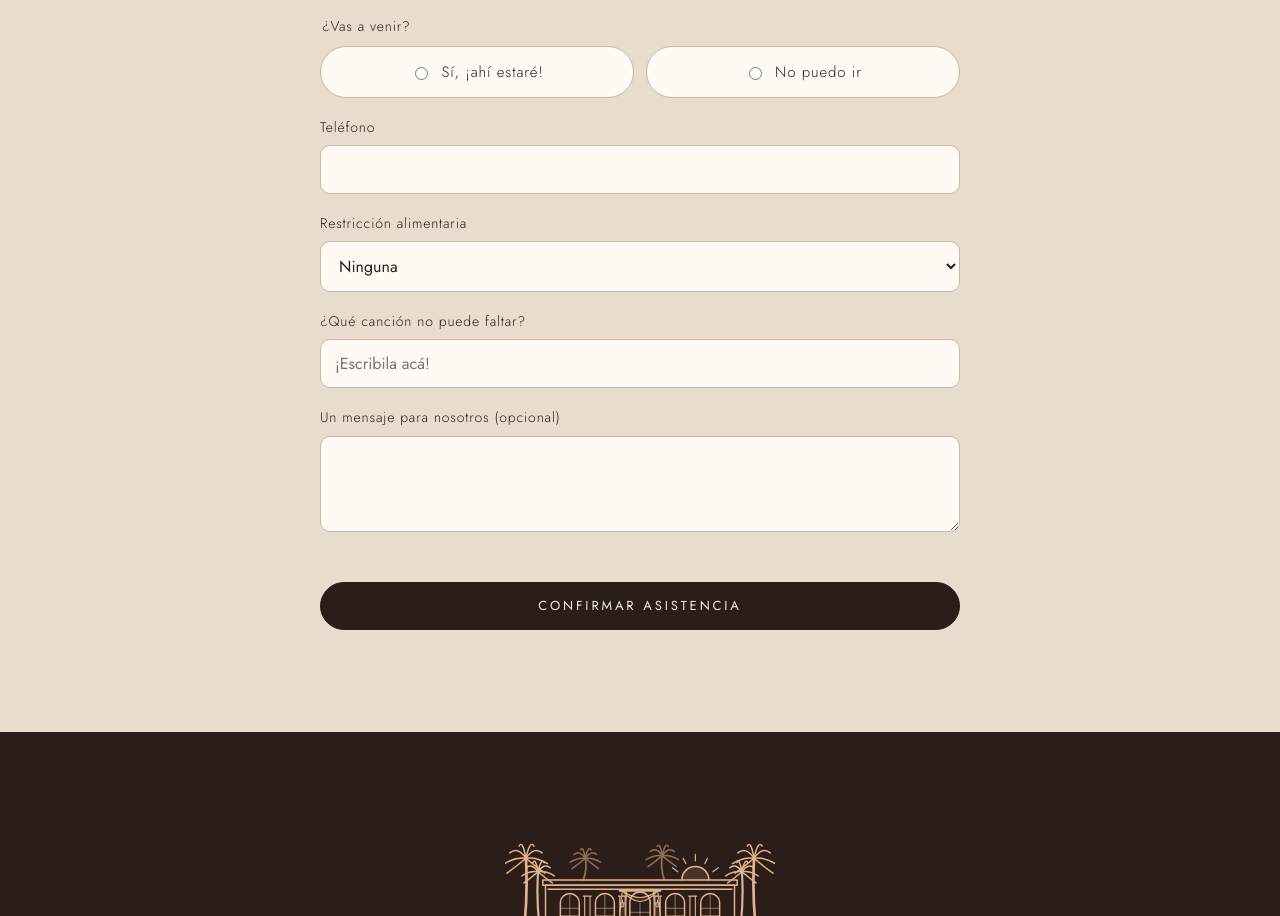
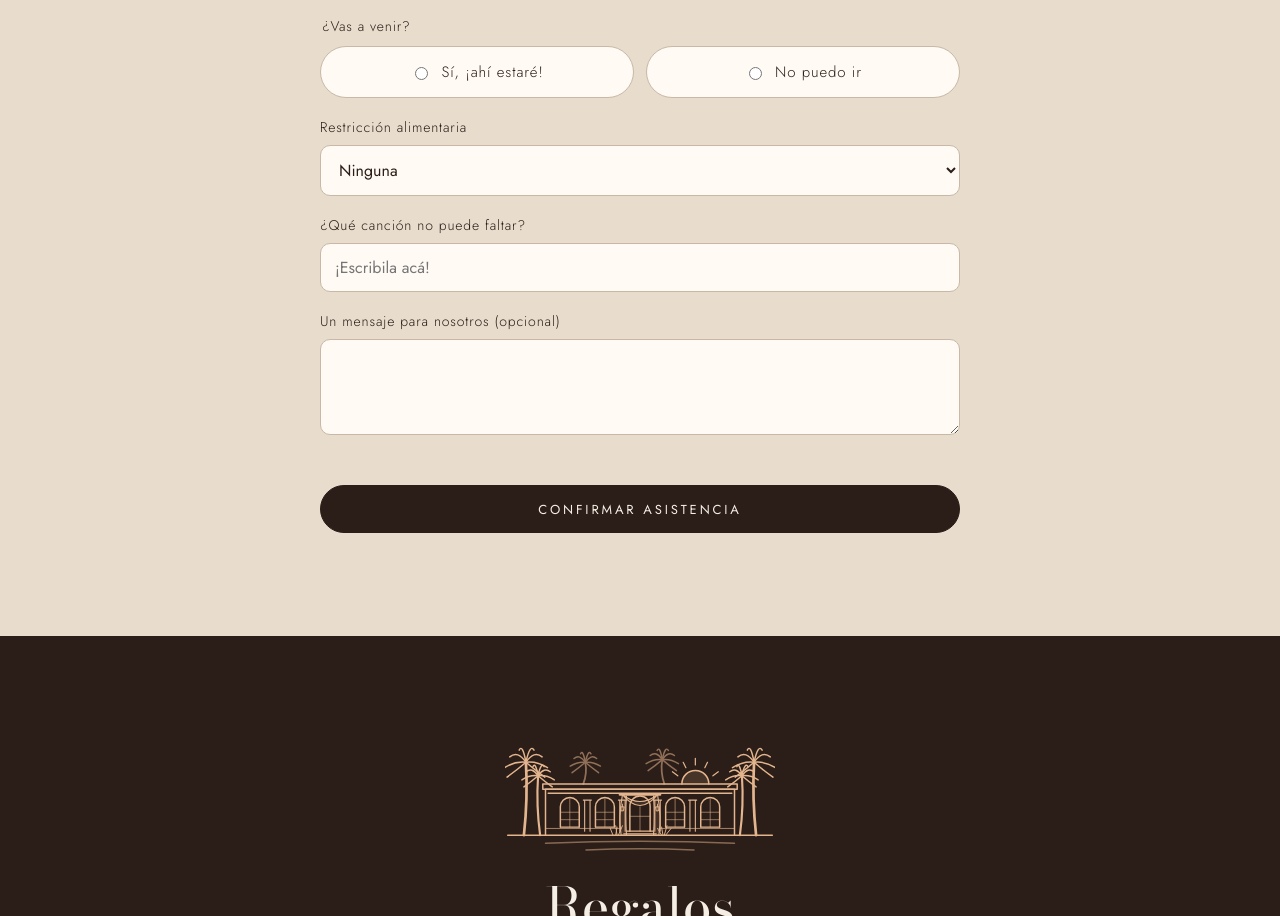
Before and after one commit to bustamantemanuela96-hash/Casamiento-Manu-y-Leo, a plain HTML site: page index.html in a window 1280 px wide. Shown: the part 2127-3043 px from the top of the page. Drawn offline with nearby package versions, Linux system fonts and the light colour scheme.

Commit message:
Sacar teléfono del formulario de asistencia
Co-Authored-By: Claude Opus 5.5 <noreply@anthropic.com>
Claude-Session: https://claude.ai/code/session_01MjjkWys4FzLE4Q9oLy5kFQ

```diff
--- a/index.html
+++ b/index.html
@@ -194,7 +194,6 @@ footer .n{font:400 34px "Bodoni Moda",serif;color:var(--cream)}
           <label><input type="radio" name="asiste" value="No"> No puedo ir</label>
         </div>
       </fieldset>
-      <label>Teléfono<input name="telefono" type="tel" autocomplete="tel" inputmode="tel"></label>
       <label>Restricción alimentaria
         <select name="restriccion" id="restr">
           <option>Ninguna</option><option>Vegetariano/a</option><option>Vegano/a</option><option>Celíaco/a (sin TACC)</option><option>Otra</option>
```
